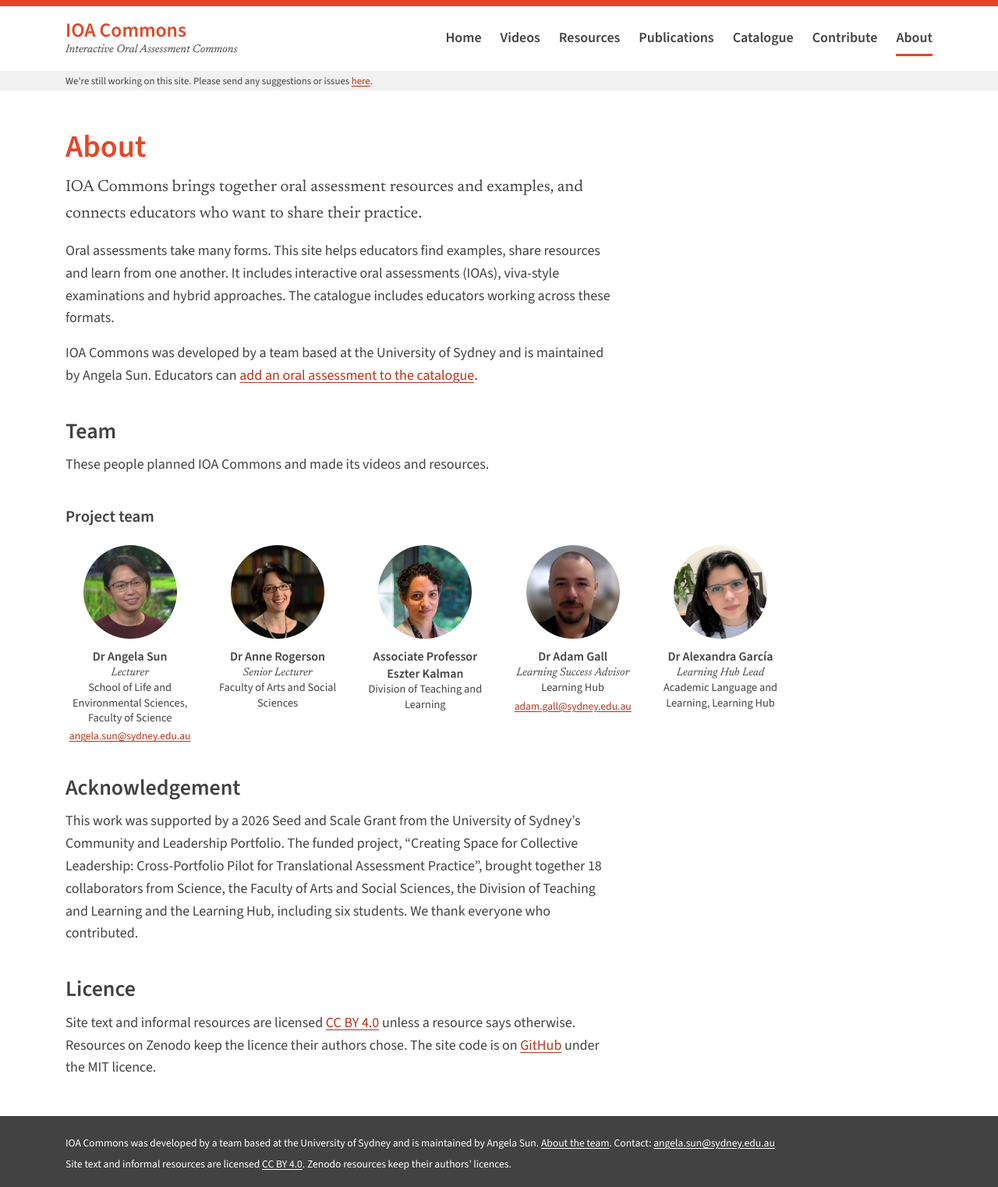
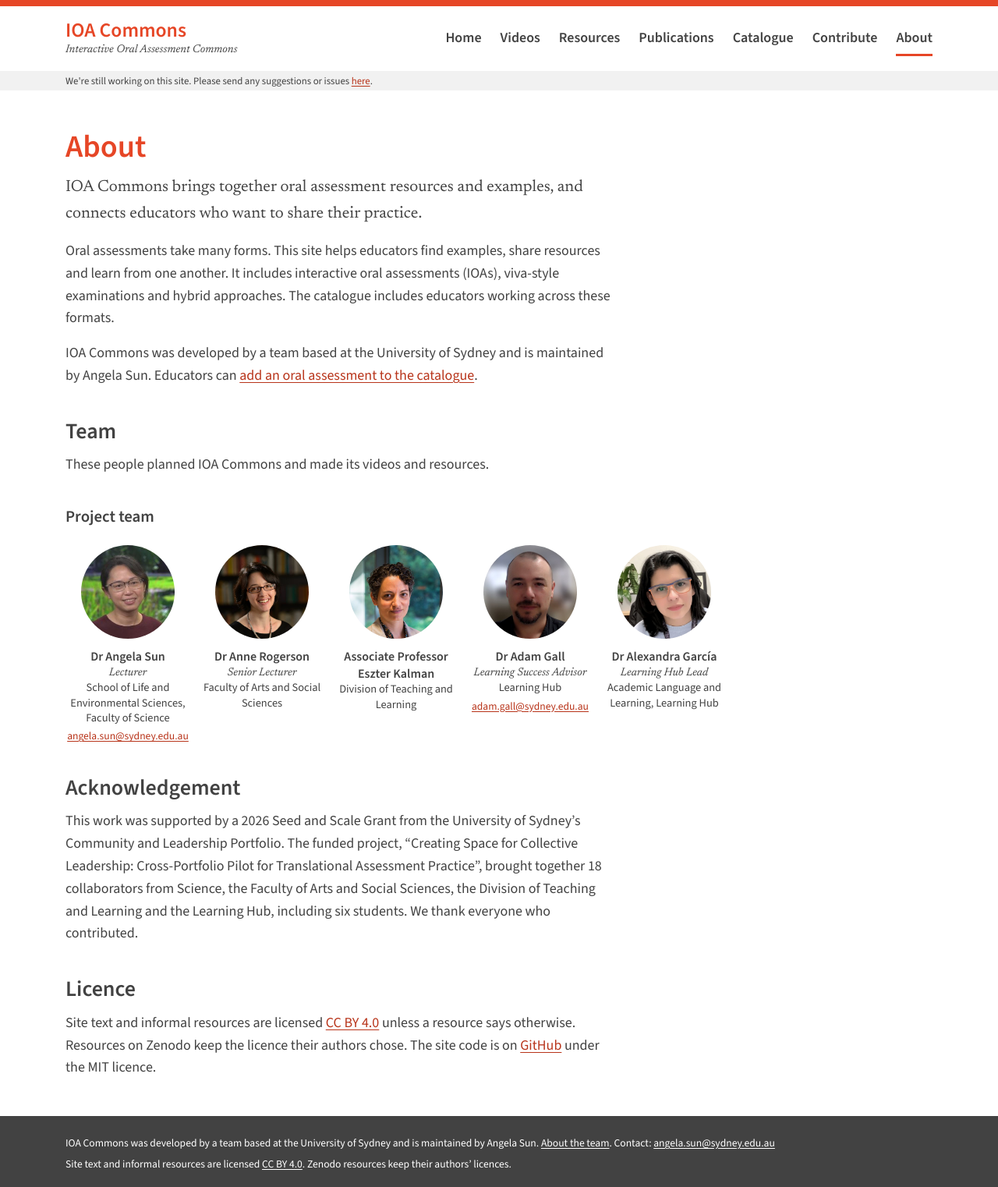
Before and after one commit to HelloAngela/ioa-hub, a Jekyll site: the page built from about.md, in a window 1280 px wide. Shown: the whole page at 78% size. Built offline with Jekyll 4.4.1, drawn with Linux system fonts in a browser that asks for light colours.

Commit message:
Pack the team grid closer together on the About page
Co-Authored-By: Claude Opus 5.5 <noreply@anthropic.com>

```diff
--- a/assets/css/style.css
+++ b/assets/css/style.css
@@ -520,8 +520,8 @@ th[aria-sort="descending"] .sort-button::after { content: " \2193"; }
 
 .team-grid {
   display: grid;
-  grid-template-columns: repeat(auto-fill, minmax(10rem, 1fr));
-  gap: 2rem 1.5rem;
+  grid-template-columns: repeat(auto-fill, 10rem);
+  gap: 1.75rem 0.75rem;
   margin: 1.5rem 0 0;
   padding: 0;
   list-style: none;
```
